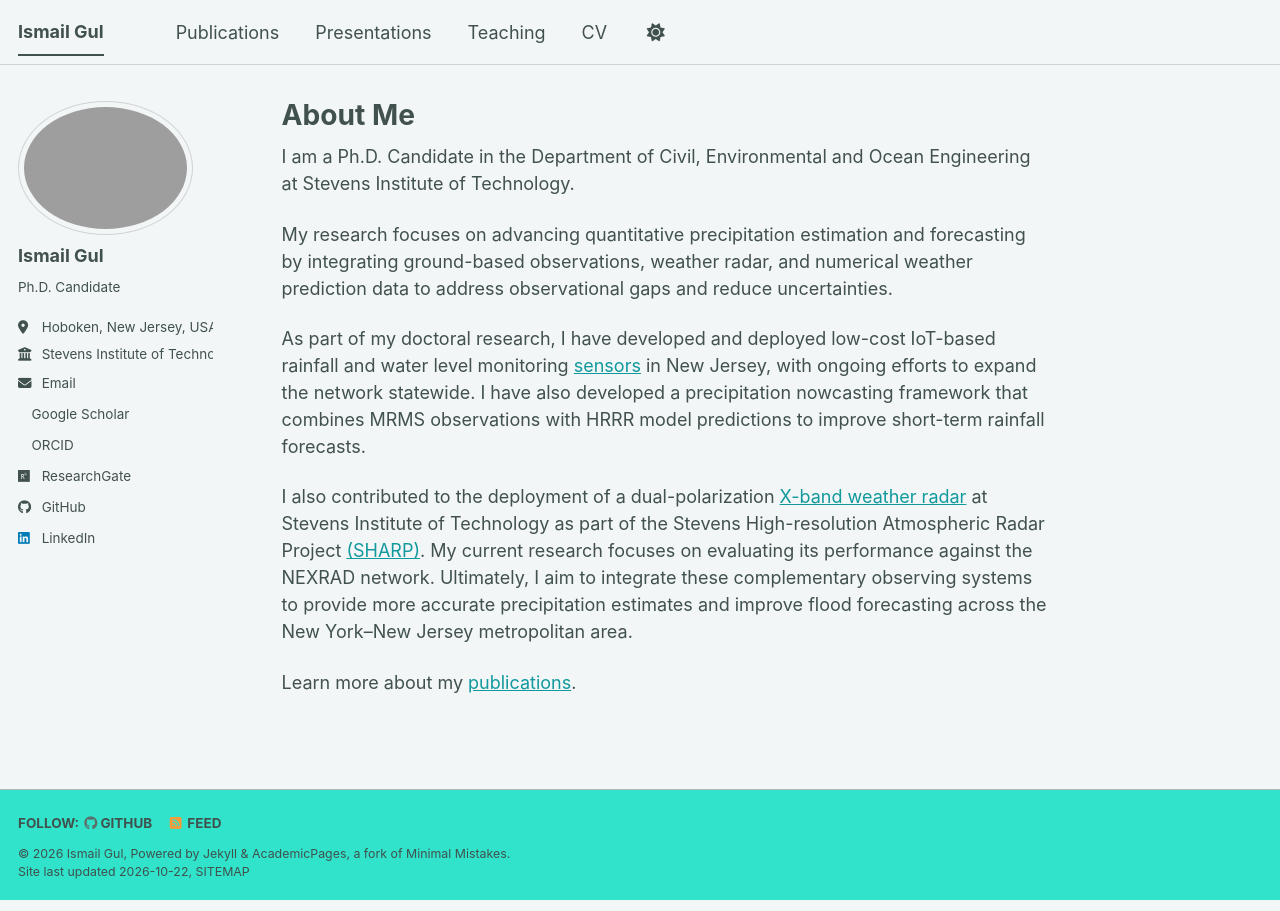
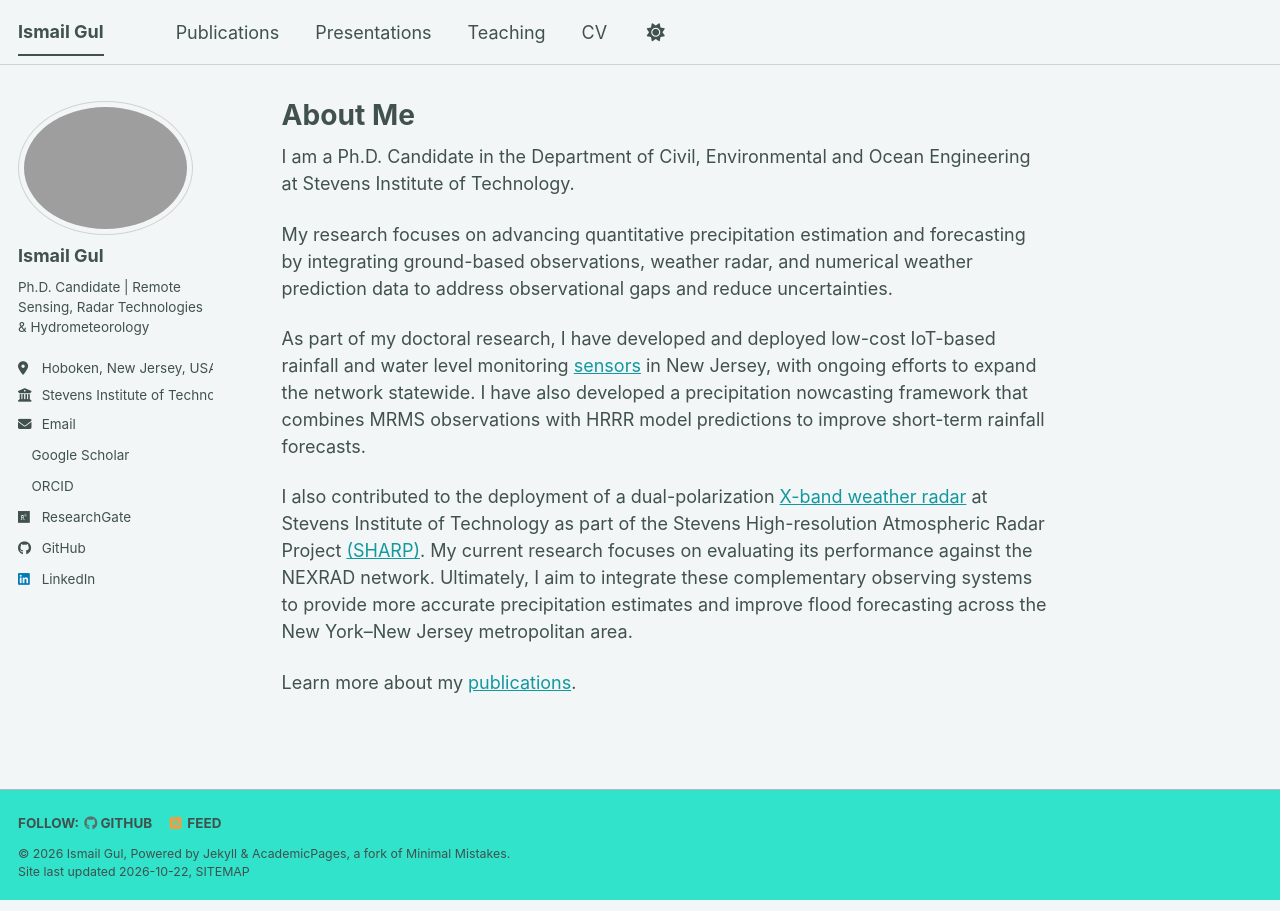
Before and after one commit to igul94/ismailgul.github.io, a Jekyll site: the page built from _pages/about.md, in a window 1280 px wide. Built offline with Jekyll 4.4.1, drawn with Linux system fonts in a browser that asks for light colours; a style sheet for code colours, icons or effects is not loaded.

Commit message:
Update _config.yml

```diff
--- a/_config.yml
+++ b/_config.yml
@@ -25,7 +25,7 @@ author:
   avatar           : "igul_profile_3.png"
   name             : "Ismail Gul"
   pronouns         :
-  bio              : "Ph.D. Candidate"
+  bio              : "Ph.D. Candidate | Remote Sensing, Radar Technologies & Hydrometeorology"
   location         : "Hoboken, New Jersey, USA"
   employer         : "Stevens Institute of Technology"
   uri              :
```
